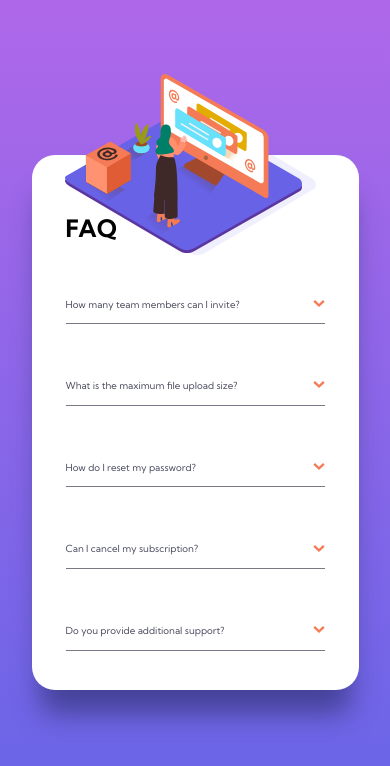
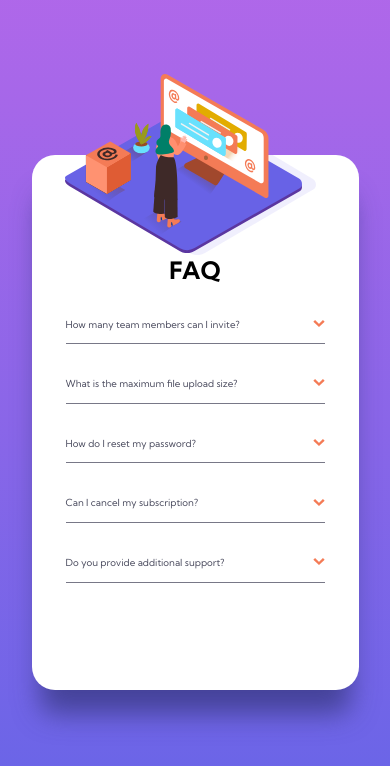
Before and after one commit to ToniLR999/FAQ-accordion-card, a plain HTML site: page index.html in a window 390 px wide. Drawn offline with Linux system fonts and the light colour scheme.

Commit message:
Finished

```diff
--- a/style.css
+++ b/style.css
@@ -241,7 +241,7 @@ html,body{
         background-position: 39.5px -6px;
     }
 
-    .element-title{
+    .title{
         margin-top: 3.5rem;
         text-align: center;
     }
```
